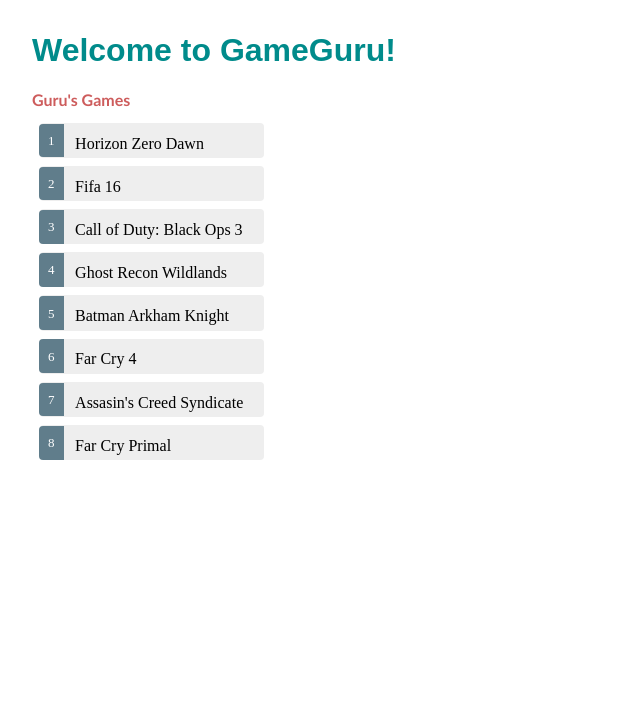
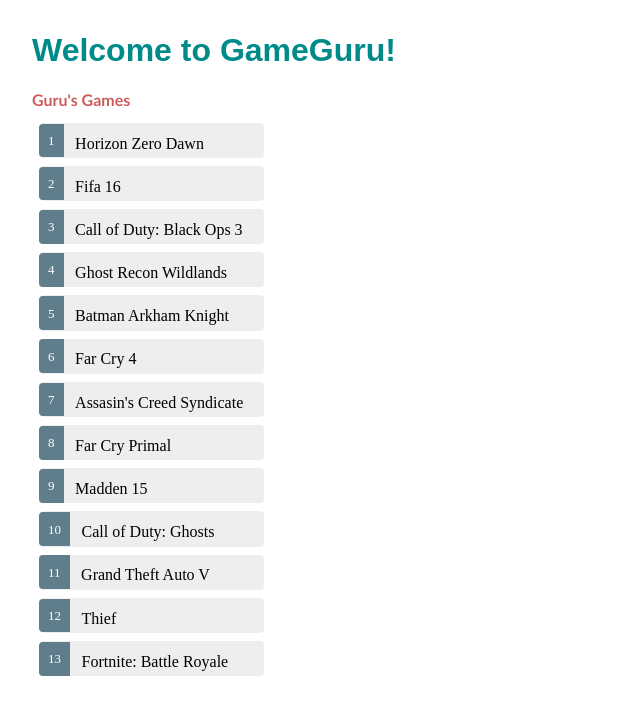
Before and after one commit to GuruSaju/GameGuru, an Angular app: page / in a window 1280 px wide. Shown: the top 714 px of the page, without its empty margins (0-640 px from the left). Built offline with nearby package versions, Linux system fonts and the light colour scheme.

Commit message:
Added more games to my games list

```diff
--- a/src/app/mock-games.ts
+++ b/src/app/mock-games.ts
@@ -8,5 +8,10 @@
     { serialNo: 5, name: 'Batman Arkham Knight', review:'Be the Batman and feel like one', rating : 9.0},
     { serialNo: 6, name: 'Far Cry 4', review:'Explore the world of kyrat with wildlife', rating : 9.1},
     { serialNo: 7, name: 'Assasin\'s Creed Syndicate', review:'London at it\'s finest with historical characters', rating : 8.6},
-    { serialNo: 8, name: 'Far Cry Primal', review:'Be a primal and get transported to BC', rating : 8.9}
+    { serialNo: 8, name: 'Far Cry Primal', review:'Be a primal and get transported to BC', rating : 8.9},
+    { serialNo: 9, name: 'Madden 15', review:'Awesome graphics and great learning experience', rating : 9.0},
+    { serialNo: 10, name: 'Call of Duty: Ghosts', review:'Just another call of duty game', rating : 7.0},
+    { serialNo: 11, name: 'Grand Theft Auto V', review:'Massive world with incredible characterization', rating : 9.5},
+    { serialNo: 12, name: 'Thief', review:'Great stealth game but not like the previous edition', rating : 7.7},
+    { serialNo: 13, name: 'Fortnite: Battle Royale', review:'Build Shoot Reload all at once!', rating : 8.2}
 ]
```
